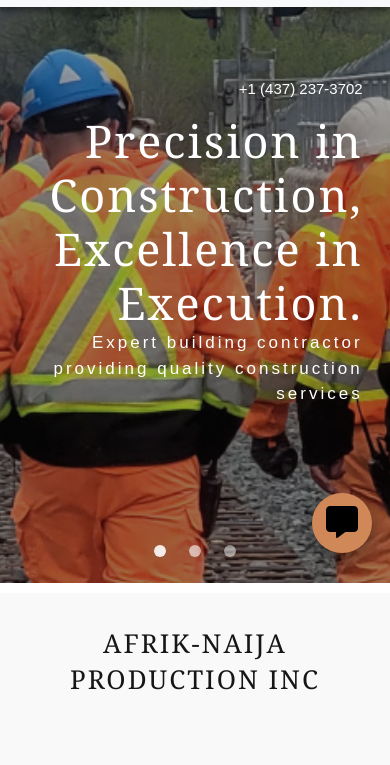
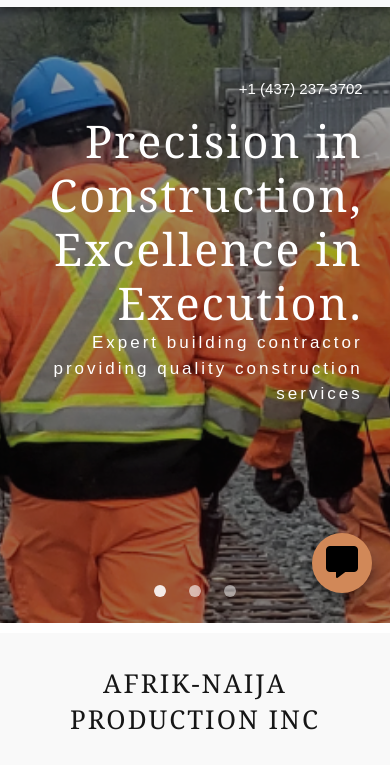
Before and after one commit to ABANGPETER2000/APInc, a plain HTML site: page index.html in a window 390 px wide. Shown: the part 77-842 px from the top of the page. Drawn offline with nearby package versions, Linux system fonts and the light colour scheme.

Commit message:
Update styles.css

```diff
--- a/styles.css
+++ b/styles.css
@@ -595,10 +595,10 @@ form{
   }
 
   #bannerCarousel {
-  	height:660px;
+  	height:700px;
   }
 
   #bannerCarousel .carousel-inner{
-  	height:660px;
+  	height:700px;
   }
   }
```
